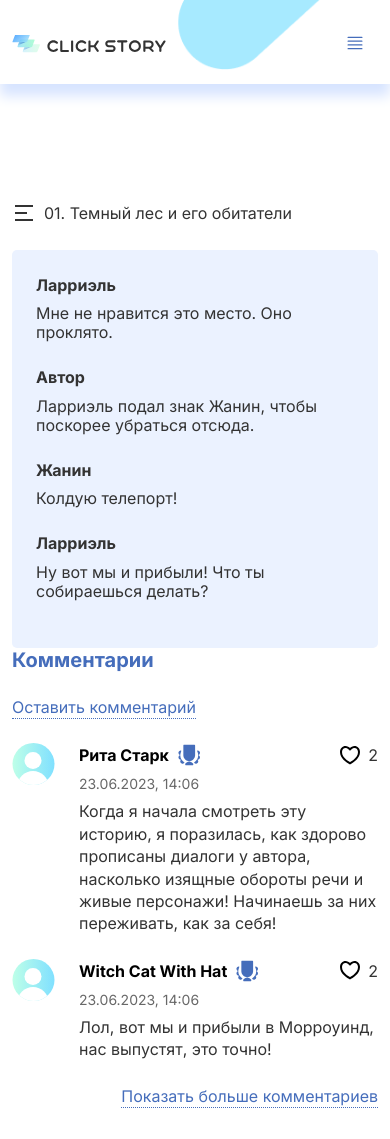
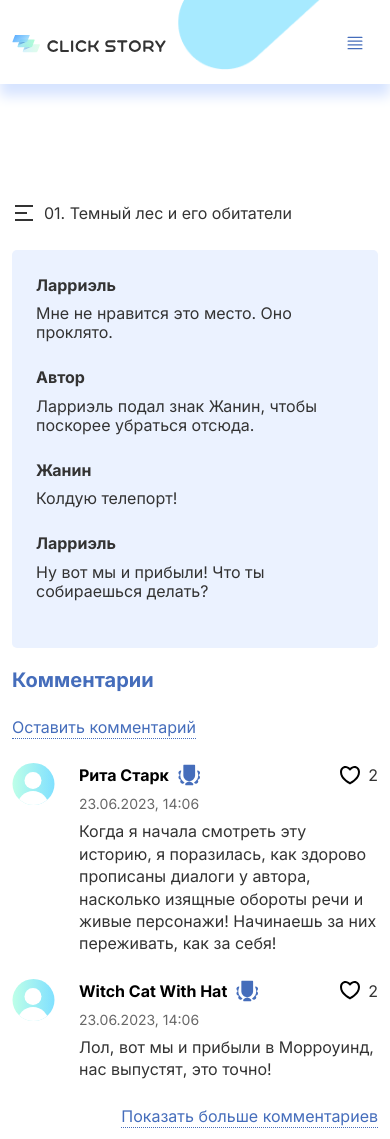
Before and after one commit to QobilovSardor/click-story, a plain HTML site: page view-history.html in a window 390 px wide. Shown: the top 1139 px of the page. Drawn offline with Linux system fonts and the light colour scheme.

Commit message:
mobil wersion of view-history html is completed

```diff
--- a/css/style.css
+++ b/css/style.css
@@ -2118,6 +2118,9 @@ input[type=number]::-webkit-outer-spin-button {
 	.settings-form {
 		margin-top: 20px;
 	}
+	.view-history .comments-box{
+		margin-top: 20px;
+	}
 }
 
 @media (max-width: 820px) {
```
